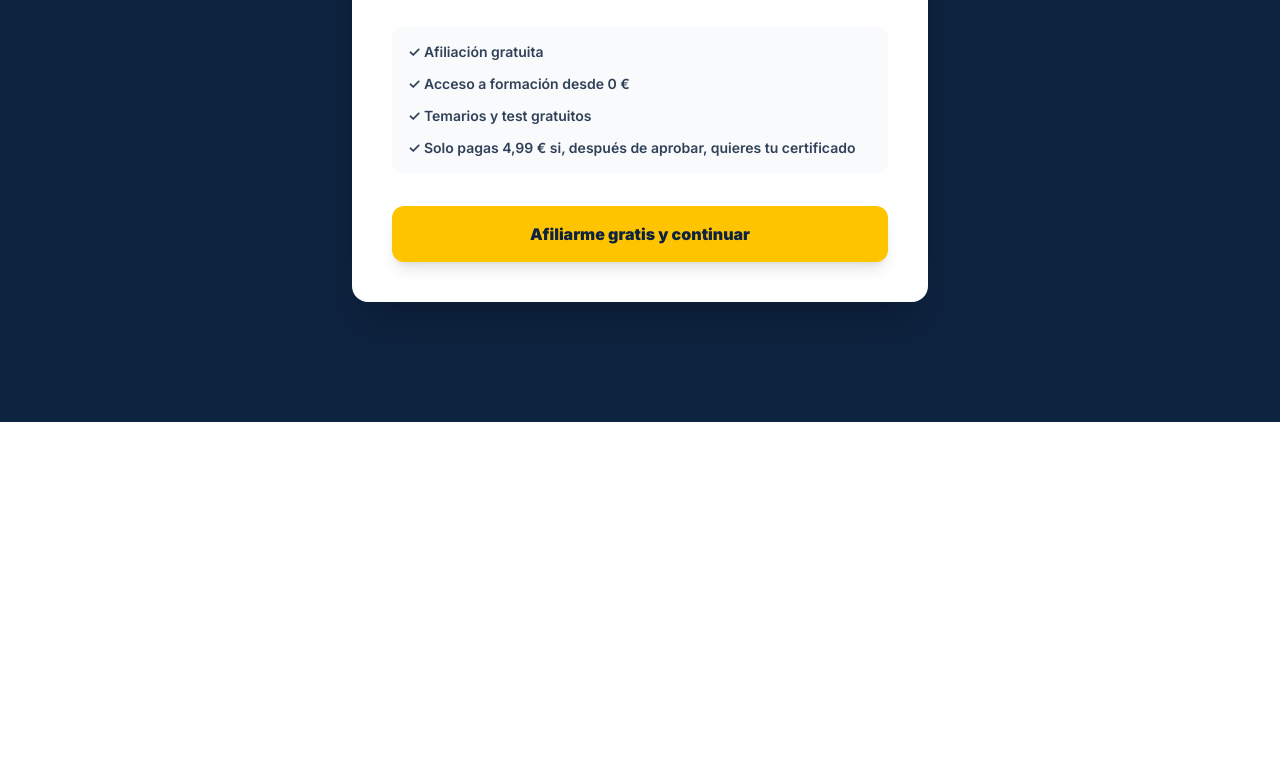
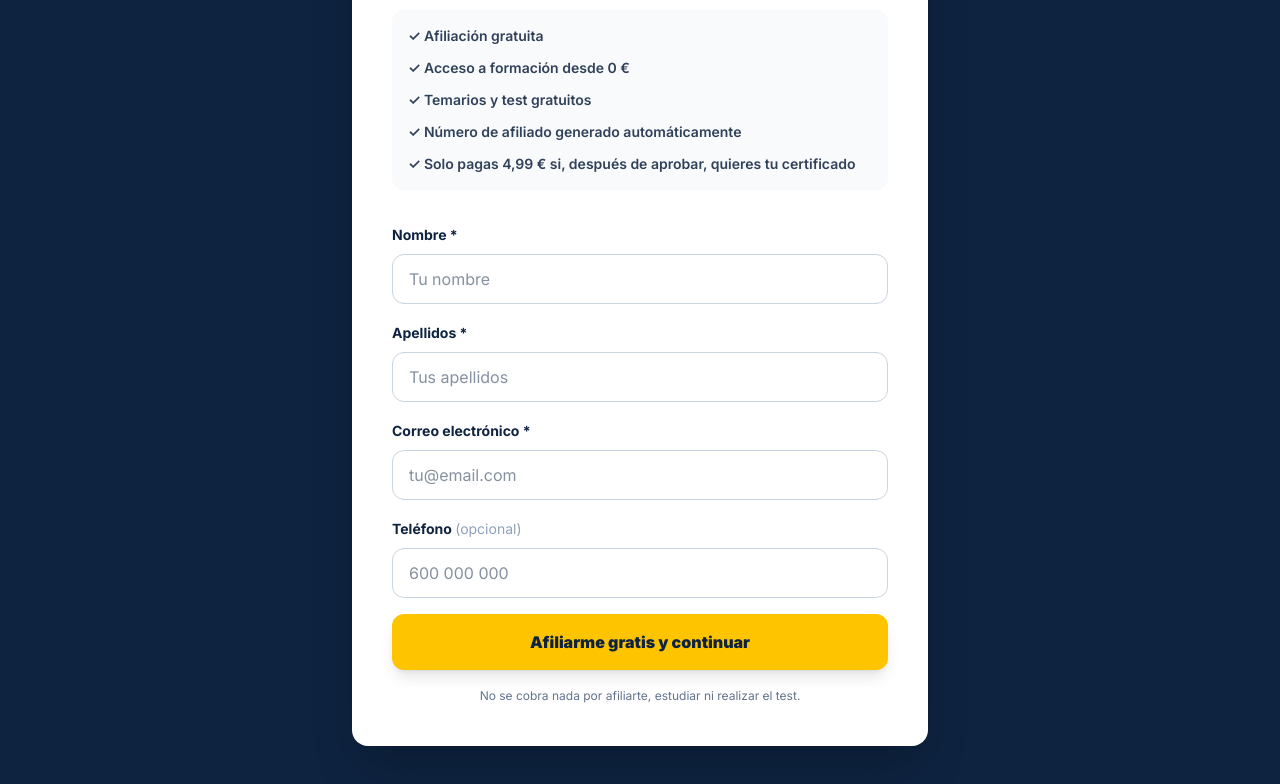
Before and after one commit to AROCA84/-sindicato-operarios, a Next.js app: page /afiliarse in a window 1280 px wide. Shown: the part 378-1162 px from the top of the page. Before the commit the page ends 800 px from the top, so only its background shows below. Built offline with nearby package versions, Linux system fonts and the light colour scheme.

Commit message:
Crear afiliacion real con numero automatico

```diff
--- a/app/afiliarse/page.tsx
+++ b/app/afiliarse/page.tsx
@@ -1,37 +1,179 @@
 "use client";
 
+import { FormEvent, useState } from "react";
 import { useSearchParams } from "next/navigation";
 
 export default function AfiliarsePage() {
   const searchParams = useSearchParams();
   const returnTo = searchParams.get("returnTo") || "/";
 
-  function join() {
-    window.localStorage.setItem("sdo-afiliado", "true");
-    window.localStorage.setItem("sdo-afiliacion-fecha", new Date().toISOString());
-    window.location.href = returnTo.startsWith("/") ? returnTo : "/";
+  const [nombre, setNombre] = useState("");
+  const [apellidos, setApellidos] = useState("");
+  const [email, setEmail] = useState("");
+  const [telefono, setTelefono] = useState("");
+  const [loading, setLoading] = useState(false);
+  const [error, setError] = useState("");
+  const [numeroAfiliado, setNumeroAfiliado] = useState<number | null>(null);
+
+  async function join(event: FormEvent<HTMLFormElement>) {
+    event.preventDefault();
+    setError("");
+    setLoading(true);
+
+    try {
+      const response = await fetch("/api/afiliarse", {
+        method: "POST",
+        headers: { "Content-Type": "application/json" },
+        body: JSON.stringify({ nombre, apellidos, email, telefono }),
+      });
+
+      const data = await response.json();
+
+      if (!response.ok || !data.ok) {
+        throw new Error(data.error || "No se ha podido completar la afiliación.");
+      }
+
+      window.localStorage.setItem("sdo-afiliado", "true");
+      window.localStorage.setItem("sdo-afiliacion-fecha", new Date().toISOString());
+      window.localStorage.setItem("sdo-numero-afiliado", String(data.numero_afiliado));
+      window.localStorage.setItem("sdo-afiliado-nombre", data.nombre);
+      window.localStorage.setItem("sdo-afiliado-apellidos", data.apellidos);
+      window.localStorage.setItem("sdo-afiliado-email", data.email);
+
+      setNumeroAfiliado(data.numero_afiliado);
+
+      setTimeout(() => {
+        window.location.href = returnTo.startsWith("/") ? returnTo : "/";
+      }, 1600);
+    } catch (err) {
+      setError(err instanceof Error ? err.message : "No se ha podido completar la afiliación.");
+      setLoading(false);
+    }
   }
 
   return (
     <main className="min-h-screen bg-navy px-6 py-10 text-white">
       <div className="mx-auto max-w-xl">
-        <a href={returnTo.startsWith("/") ? returnTo : "/"} className="text-safety font-bold">← Volver</a>
-        <div className="mt-12 rounded-2xl bg-white p-8 text-navy shadow-2xl sm:p-10">
-          <div className="mx-auto flex h-16 w-16 items-center justify-center rounded-2xl border-2 border-safety bg-navy text-xl font-black text-safety">SO</div>
-          <p className="mt-6 text-sm font-black uppercase tracking-[0.2em] text-safety-dark">Afiliación gratuita</p>
+        <a href={returnTo.startsWith("/") ? returnTo : "/"} className="font-bold text-safety">
+          ← Volver
+        </a>
+
+        <div className="mt-8 rounded-2xl bg-white p-8 text-navy shadow-2xl sm:p-10">
+          <div className="mx-auto flex h-16 w-16 items-center justify-center rounded-2xl border-2 border-safety bg-navy text-xl font-black text-safety">
+            SO
+          </div>
+
+          <p className="mt-6 text-sm font-black uppercase tracking-[0.2em] text-safety-dark">
+            Afiliación gratuita
+          </p>
           <h1 className="mt-3 text-3xl font-black">Afíliate al Sindicato de Operarios</h1>
           <p className="mt-4 leading-7 text-slate-600">
-            Únete gratis y de por vida para acceder a nuestros cursos y temarios de formación. Estudiar y realizar los test es gratis.
+            Únete gratis y de por vida para acceder a nuestros cursos y temarios de formación.
+            Estudiar y realizar los test es gratis.
           </p>
+
           <div className="mt-6 space-y-3 rounded-xl bg-slate-50 p-4 text-sm font-semibold text-slate-700">
             <p>✓ Afiliación gratuita</p>
             <p>✓ Acceso a formación desde 0 €</p>
             <p>✓ Temarios y test gratuitos</p>
+            <p>✓ Número de afiliado generado automáticamente</p>
             <p>✓ Solo pagas 4,99 € si, después de aprobar, quieres tu certificado</p>
           </div>
-          <button type="button" onClick={join} className="mt-8 block w-full rounded-xl bg-safety px-6 py-4 text-center font-black text-navy shadow-lg transition hover:bg-safety-dark">
-            Afiliarme gratis y continuar
-          </button>
+
+          {numeroAfiliado ? (
+            <div className="mt-8 rounded-2xl border-2 border-safety bg-safety/10 p-6 text-center">
+              <p className="text-xs font-black uppercase tracking-widest text-slate-600">
+                Afiliación completada
+              </p>
+              <p className="mt-2 text-4xl font-black text-navy">
+                Nº {numeroAfiliado}
+              </p>
+              <p className="mt-2 text-sm font-semibold text-slate-600">
+                Redirigiendo a tu contenido…
+              </p>
+            </div>
+          ) : (
+            <form onSubmit={join} className="mt-8 space-y-4">
+              <div>
+                <label htmlFor="nombre" className="text-sm font-bold text-navy">
+                  Nombre *
+                </label>
+                <input
+                  id="nombre"
+                  required
+                  value={nombre}
+                  onChange={(e) => setNombre(e.target.value)}
+                  autoComplete="given-name"
+                  className="mt-2 w-full rounded-xl border border-slate-300 bg-white px-4 py-3 text-navy outline-none focus:border-safety focus:ring-2 focus:ring-safety/30"
+                  placeholder="Tu nombre"
+                />
+              </div>
+
+              <div>
+                <label htmlFor="apellidos" className="text-sm font-bold text-navy">
+                  Apellidos *
+                </label>
+                <input
+                  id="apellidos"
+                  required
+                  value={apellidos}
+                  onChange={(e) => setApellidos(e.target.value)}
+                  autoComplete="family-name"
+                  className="mt-2 w-full rounded-xl border border-slate-300 bg-white px-4 py-3 text-navy outline-none focus:border-safety focus:ring-2 focus:ring-safety/30"
+                  placeholder="Tus apellidos"
+                />
+              </div>
+
+              <div>
+                <label htmlFor="email" className="text-sm font-bold text-navy">
+                  Correo electrónico *
+                </label>
+                <input
+                  id="email"
+                  required
+                  type="email"
+                  value={email}
+                  onChange={(e) => setEmail(e.target.value)}
+                  autoComplete="email"
+                  className="mt-2 w-full rounded-xl border border-slate-300 bg-white px-4 py-3 text-navy outline-none focus:border-safety focus:ring-2 focus:ring-safety/30"
+                  placeholder="tu@email.com"
+                />
+              </div>
+
+              <div>
+                <label htmlFor="telefono" className="text-sm font-bold text-navy">
+                  Teléfono <span className="font-normal text-slate-400">(opcional)</span>
+                </label>
+                <input
+                  id="telefono"
+                  type="tel"
+                  value={telefono}
+                  onChange={(e) => setTelefono(e.target.value)}
+                  autoComplete="tel"
+                  className="mt-2 w-full rounded-xl border border-slate-300 bg-white px-4 py-3 text-navy outline-none focus:border-safety focus:ring-2 focus:ring-safety/30"
+                  placeholder="600 000 000"
+                />
+              </div>
+
+              {error && (
+                <div role="alert" className="rounded-xl border border-red-200 bg-red-50 p-4 text-sm font-semibold text-red-700">
+                  {error}
+                </div>
+              )}
+
+              <button
+                type="submit"
+                disabled={loading}
+                className="block w-full rounded-xl bg-safety px-6 py-4 text-center font-black text-navy shadow-lg transition hover:bg-safety-dark disabled:cursor-not-allowed disabled:opacity-60"
+              >
+                {loading ? "Creando tu afiliación…" : "Afiliarme gratis y continuar"}
+              </button>
+
+              <p className="text-center text-xs leading-5 text-slate-500">
+                No se cobra nada por afiliarte, estudiar ni realizar el test.
+              </p>
+            </form>
+          )}
         </div>
       </div>
     </main>
```
